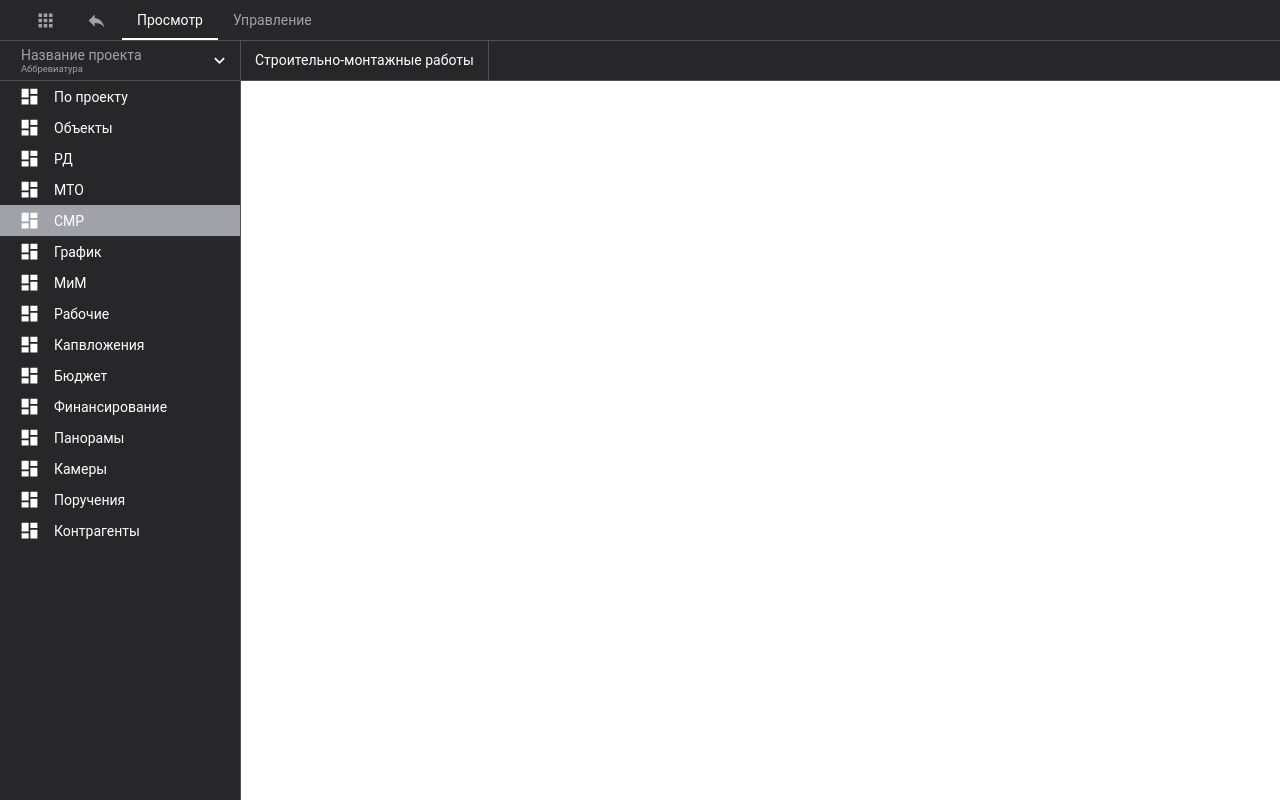
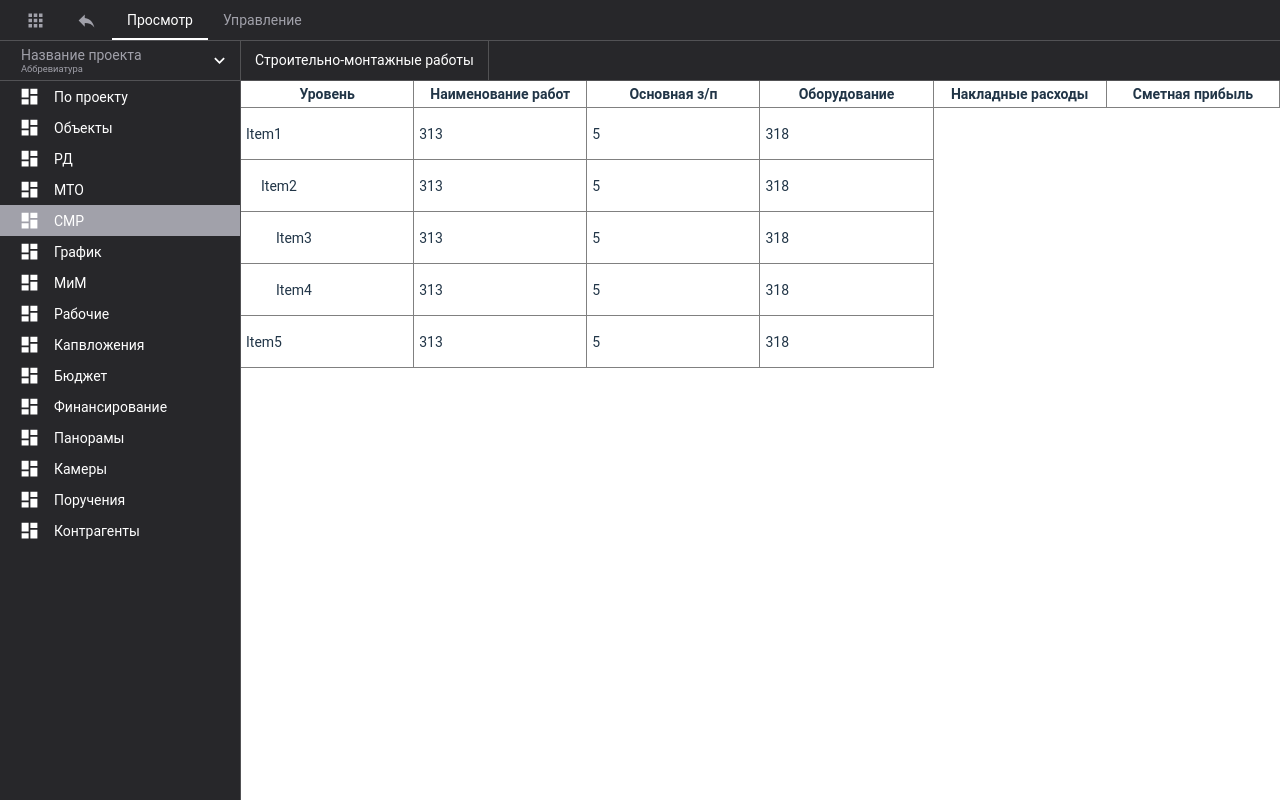
Before and after one commit to MolokovNikita/sevenwinds-testovoe, a React (Vite) app: page / in a window 1280 px wide. Built offline with nearby package versions, Linux system fonts and the light colour scheme.

Commit message:
Working on tree-table

```diff
--- a/package.json
+++ b/package.json
@@ -13,8 +13,10 @@
     "@emotion/react": "^11.14.0",
     "@emotion/styled": "^11.14.0",
     "@mui/icons-material": "^6.4.7",
+    "@mui/lab": "^6.0.0-beta.30",
     "@mui/material": "^6.4.7",
     "@reduxjs/toolkit": "^2.6.0",
+    "axios": "^1.8.1",
     "react": "^19.0.0",
     "react-dom": "^19.0.0",
     "react-router": "^7.2.0",
--- a/src/Dashboard.tsx
+++ /dev/null
@@ -1,4 +0,0 @@
-import Layout from "./components/layouts/Layout.tsx";
-export default function Dashboard() {
-  return <Layout>Контент страницы</Layout>;
-}
--- a/src/components/layouts/Layout.tsx
+++ b/src/components/layouts/Layout.tsx
@@ -11,11 +11,22 @@ interface LayoutProps {
 const Layout = ({ children }: LayoutProps): JSX.Element => {
   return (
     <>
+      <Navbar />
+      <ProjectNavBar />
       <Box sx={{ display: "flex" }}>
-        <Navbar />
-        <ProjectNavBar />
         <Sidebar />
-        <Box component="main" sx={{ flexGrow: 1, p: 3 }}>
+        <Box
+          component="main"
+          sx={{
+            flexGrow: 1,
+            marginTop: "80px",
+            marginLeft: "240px",
+            display: "flex",
+            height: "calc(100vh - 80px)",
+            width: "100%", // Высота экрана минус navbar
+            overflow: "auto",
+          }}
+        >
           {children}
         </Box>
       </Box>
--- a/src/components/ui/NavBar/NavBar.module.scss
+++ b/src/components/ui/NavBar/NavBar.module.scss
@@ -9,7 +9,7 @@ $border-color: rgba(255, 255, 255, 0.2);
   color: $navbar-text-color;
   display: flex;
   align-items: center;
-  padding: 0 20px;
+  padding: 0 10px;
   position: fixed;
   top: 0;
   left: 0;
--- /dev/null
+++ b/src/constants/constants.ts
@@ -0,0 +1,2 @@
+export const E_ID = 148711;
+export const ROW_NAME = "2069d6a1-adbd-4b91-9d52-4c678636811d";
--- a/src/index.scss
+++ b/src/index.scss
@@ -1,3 +1,10 @@
+html, body, #root {
+  width: 100%;
+  height: 100%;
+  margin: 0;
+  padding: 0;
+}
+
 :root {
   font-family: Roboto, "Helvetica Neue", sans-serif;
   font-weight: 400;
@@ -10,7 +17,11 @@
   -webkit-font-smoothing: antialiased;
   -moz-osx-font-smoothing: grayscale;
   font-size: 14px;
+  width: 100%;
+  height: 100%;
 }
+
+
 
 a {
   font-weight: 500;
--- /dev/null
+++ b/src/pages/Dashboard/Dashboard.module.scss
@@ -0,0 +1,28 @@
+table {
+  border-collapse: collapse;
+  table-layout: fixed;
+  width: 100%;
+  height: 40%;
+}
+
+td,
+th {
+  border: 1px solid gray;
+  padding: 5px;
+  min-width: 100px;
+}
+
+
+.row td:first-child {
+  padding-left: var(--padding-left);
+}
+
+.row td {
+   border: 1px solid gray;
+   padding: 5px;
+   min-width: 100px;
+ }
+
+.row td:first-child {
+  position: relative;
+}
--- /dev/null
+++ b/src/pages/Dashboard/Dashboard.tsx
@@ -0,0 +1,51 @@
+import Layout from "../../components/layouts/Layout.tsx";
+import styles from "./Dashboard.module.scss";
+import React from "react";
+
+const initialRows = [
+  { id: 1, name: "Item1", sum1: 313, sum2: 5, sum3: 318, parentId: null },
+  { id: 2, name: "Item2", sum1: 313, sum2: 5, sum3: 318, parentId: 1 },
+  { id: 3, name: "Item3", sum1: 313, sum2: 5, sum3: 318, parentId: 2 },
+  { id: 4, name: "Item4", sum1: 313, sum2: 5, sum3: 318, parentId: 2 },
+  { id: 5, name: "Item5", sum1: 313, sum2: 5, sum3: 318, parentId: null },
+];
+
+export default function Dashboard() {
+  const getPadding = (level) => ({ paddingLeft: `${level * 15 + 5}px` });
+
+  const renderRows = (parentId = null, level = 0) => {
+    return initialRows
+      .filter((row) => row.parentId === parentId)
+      .map((row) => (
+        <React.Fragment key={row.id}>
+          <tr className={styles.row}>
+            <td style={getPadding(level)}>
+              <span>{row.name}</span>
+            </td>
+            <td>{row.sum1}</td>
+            <td>{row.sum2}</td>
+            <td>{row.sum3}</td>
+          </tr>
+          {renderRows(row.id, level + 1)}
+        </React.Fragment>
+      ));
+  };
+
+  return (
+    <Layout>
+      <table>
+        <thead>
+          <tr>
+            <th>Уровень</th>
+            <th>Наименование работ</th>
+            <th>Основная з/п</th>
+            <th>Оборудование</th>
+            <th>Накладные расходы</th>
+            <th>Сметная прибыль</th>
+          </tr>
+        </thead>
+        <tbody>{renderRows()}</tbody>
+      </table>
+    </Layout>
+  );
+}
--- a/src/pages/ErrorPage/error-page.tsx
+++ b/src/pages/ErrorPage/ErrorPage.tsx
@@ -1,6 +1,6 @@
 import { useRouteError } from "react-router-dom";
 import { JSX } from "react";
-import styles from "./error-page.module.scss";
+import styles from "./ErrorPage.module.scss";
 
 export default function ErrorPage(): JSX.Element {
   const error: unknown = useRouteError();
--- a/src/routes/root.tsx
+++ b/src/routes/root.tsx
@@ -1,5 +1,5 @@
-import Dashboard from "../Dashboard.tsx";
-import ErrorPage from "../pages/ErrorPage/error-page.tsx";
+import Dashboard from "../pages/Dashboard/Dashboard.tsx";
+import ErrorPage from "../pages/ErrorPage/ErrorPage.tsx";
 import { createBrowserRouter } from "react-router-dom";
 export default createBrowserRouter([
   {
```
Also changed, not shown: src/config/config.ts (added), src/pages/ErrorPage/ErrorPage.module.scss (renamed from src/pages/ErrorPage/error-page.module.scss), 1 other file (tests, documents, lock files or other folders).
